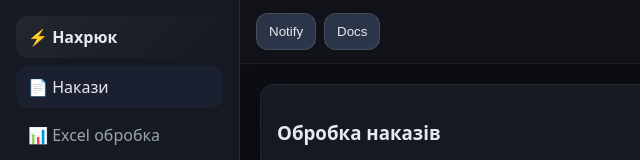
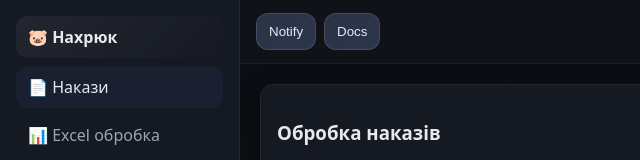
Before and after one commit to sashashostak/KontrNahryuk, a website built with Vite: page src/index.html in a window 1280 px wide. Shown: the top 160 px of the page, 0-640 px from the left. Built offline with nearby package versions, Linux system fonts and the light colour scheme.

Commit message:
feat: іконка бренду замінена на поросятко (v1.4.7)
Зміни:
- 🐷 Іконка в сайдбарі: ⚡ → 🐷 (поросятко)
- 🧪 Тестова версія для перевірки автооновлення

Тестування:
- Patch chain: v1.4.6 → v1.4.7
- Перевірка системи послідовних патчів
- Розмір патча: ~125 KB

```diff
--- a/package.json
+++ b/package.json
@@ -1,7 +1,7 @@
 {
   "$schema": "https://json.schemastore.org/package",
   "name": "kontr-nahryuk",
-  "version": "1.4.6",
+  "version": "1.4.7",
   "description": "KontrNahryuk - Ukrainian military document processing application with keyword search and structured output generation",
   "author": "sashashostak",
   "main": "dist/electron/main.js",
--- a/src/index.html
+++ b/src/index.html
@@ -10,7 +10,7 @@
   <body>
     <div class="app-shell">
       <aside class="sidebar">
-        <div class="brand">⚡ Нахрюк</div>
+        <div class="brand">🐷 Нахрюк</div>
         <nav class="nav">
           <a href="#/functions" id="nav-func">📄 Накази</a>
           <a href="#/excel" id="nav-excel">📊 Excel обробка</a>
```
Also changed, not shown: CHANGELOG.md.
